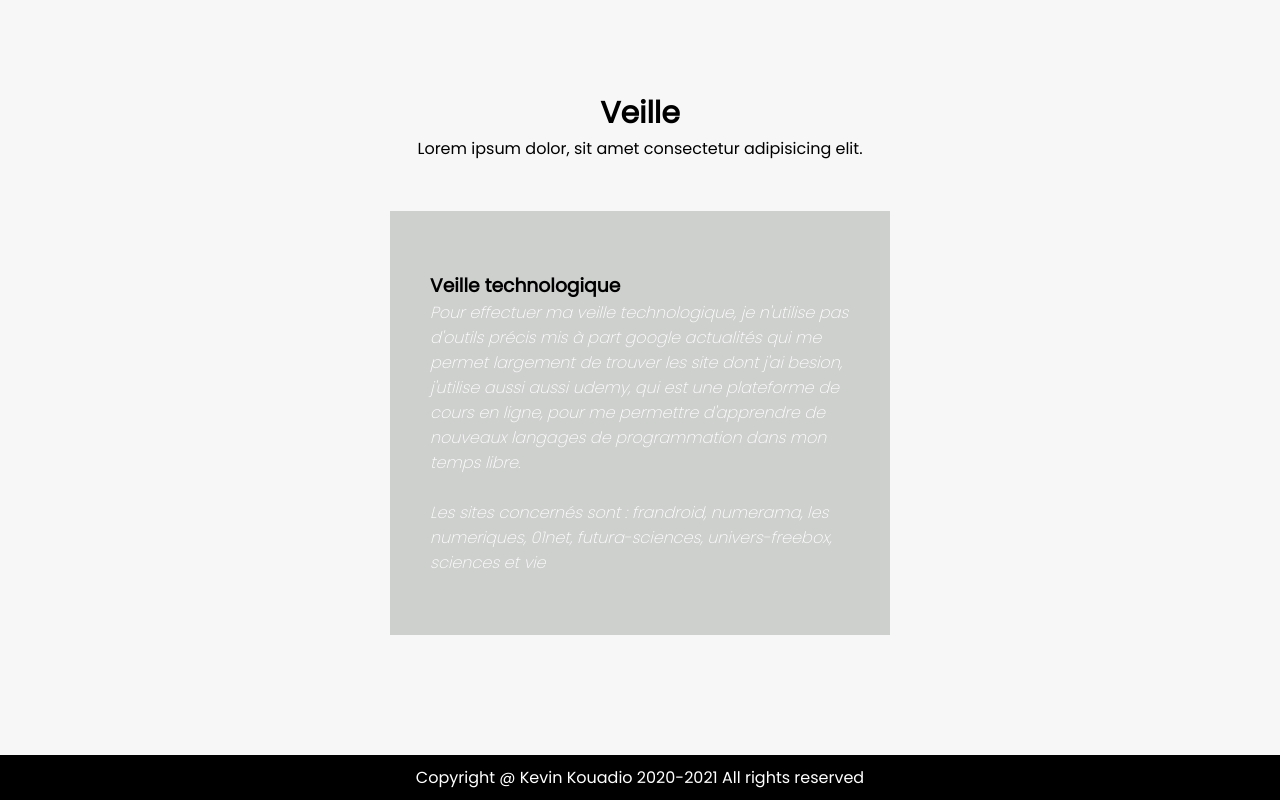
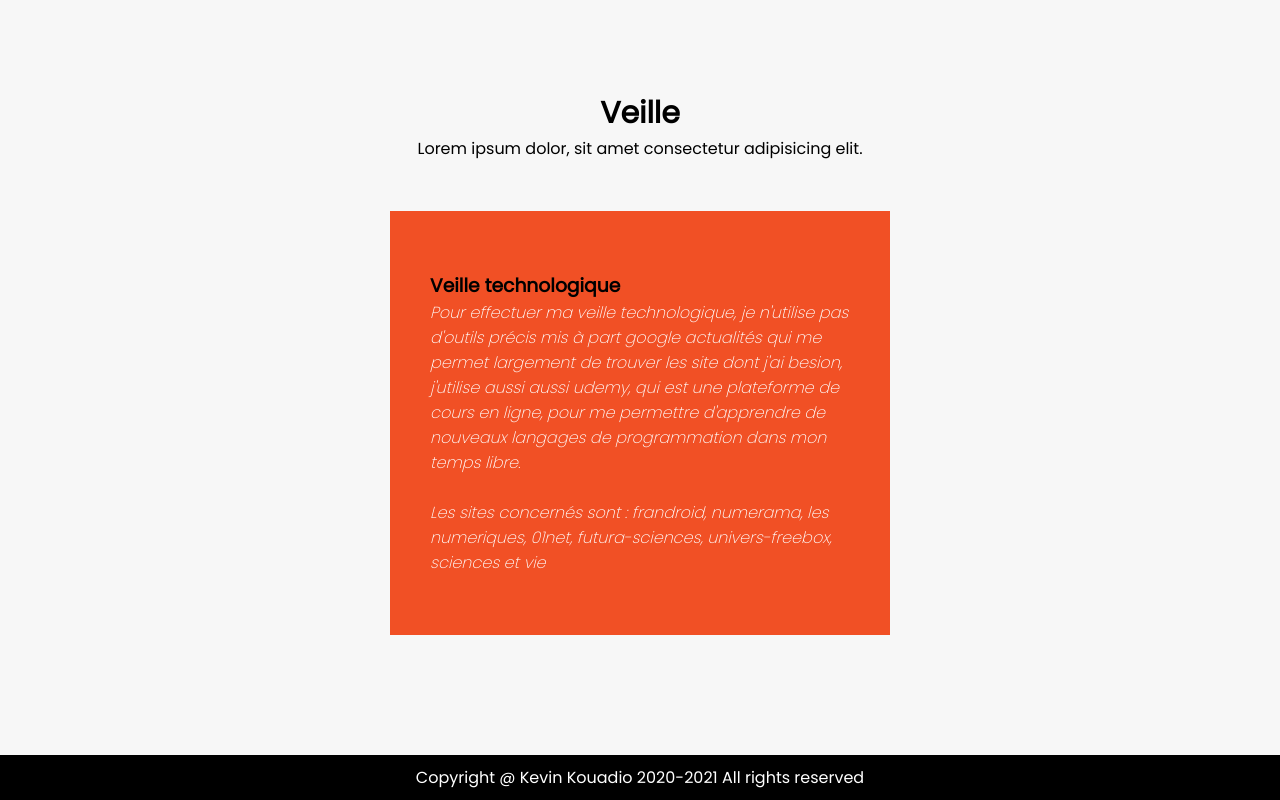
Before and after one commit to Stalkerkevi/kevinkouadio, a plain HTML site: page index.html in a window 1280 px wide. Shown: the part 4609-5409 px from the top of the page. Drawn offline with Linux system fonts and the light colour scheme; files whose address does not match are found by name.

Commit message:
Update styles.css

```diff
--- a/css/styles.css
+++ b/css/styles.css
@@ -420,7 +420,7 @@ img
 	max-width: calc(50% - 40px);
 	padding: 60px 40px;
 	margin: 20px;
-	background: #ced0ce;
+	background: #f15025;
 
 }
 .copyright {
```
